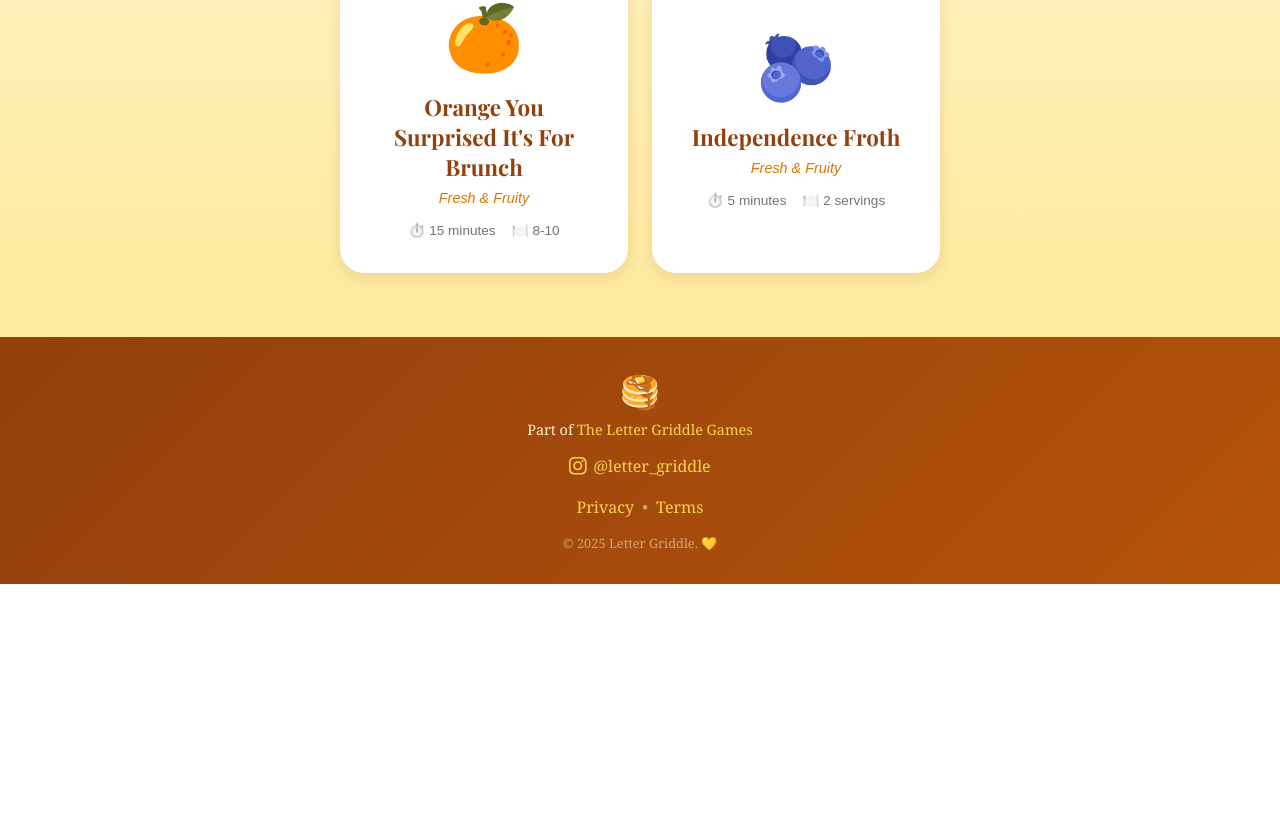
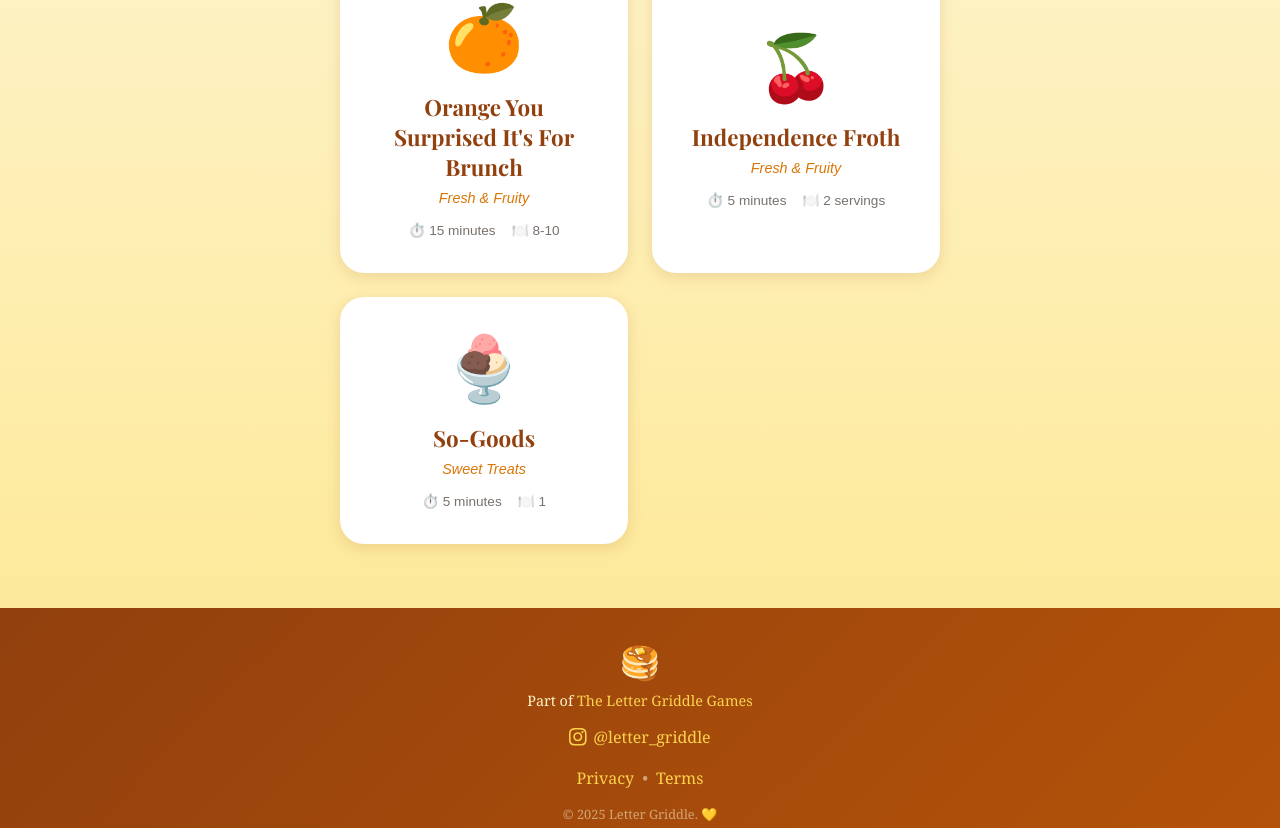
Before and after one commit to lauriegriddle/lettergriddlecookbook, a Next.js app: page / in a window 1280 px wide. Shown: the part 991-1819 px from the top of the page. Before the commit the page ends 1575 px from the top, so only its background shows below. Built offline with nearby package versions, Linux system fonts and the light colour scheme.

Commit message:
Add So-Goods recipe and puzzle

```diff
--- a/app/LetterGriddleCookbook.jsx
+++ b/app/LetterGriddleCookbook.jsx
@@ -227,7 +227,7 @@ const recipes = [
 },
 {
     id: 'independence-froth',
-    emoji: '🫐',
+    emoji: '🍒',
     title: 'Independence Froth',
     category: 'Fresh & Fruity',
     prepTime: '5 minutes',
@@ -260,6 +260,43 @@ const recipes = [
         { pos: 3, letter: 'Z' },
         { pos: 4, letter: 'A' },
         { pos: 2, letter: 'E' }
+      ]
+    }
+  },
+  {
+    id: 'so-goods',
+    emoji: '🍨',
+    title: 'So-Goods',
+    category: 'Sweet Treats',
+    prepTime: '5 minutes',
+    serves: '1',
+    description: 'The ultimate ice cream sandwich experience dressed up with sauces, toppings, and whipped cream!',
+    ingredients: [
+      '1 ice cream sandwich',
+      '1–2 tbsp chocolate sauce',
+      '1–2 tbsp caramel sauce',
+      '1 tbsp M&M\'s',
+      '1 tbsp chocolate chips',
+      '1 tbsp chopped nuts (optional)',
+      'Whipped cream (aerosol works well)'
+    ],
+    instructions: [
+      'Prep the Sandwich: Place one unwrapped ice cream sandwich on a plate or dish.',
+      'Drizzle: Drizzle the chocolate and caramel sauces.',
+      'Sprinkle: Top with your M&M\'s, chocolate chips, and nuts.',
+      'Top: Add a generous mountain of whipped cream.',
+      'Serve: We know you will eat it immediately… before it melts!'
+    ],
+    didYouKnow: 'Americans consume an average of 48 ice cream sandwiches per second, with enough produced annually to circle the Earth 3.5 times.',
+    puzzle: {
+      words: ['PREP', 'SERVE', 'SAUCES', 'DRIZZLE', 'SPRINKLE'],
+      hints: ['Get it ready', 'Eat immediately!', 'Chocolate and caramel', 'Pour in a thin stream', 'Scatter on top'],
+      revealed: [
+        { pos: 1, letter: 'R' },
+        { pos: 3, letter: 'V' },
+        { pos: 0, letter: 'S' },
+        { pos: 4, letter: 'Z' },
+        { pos: 2, letter: 'R' }
       ]
     }
   }
```
